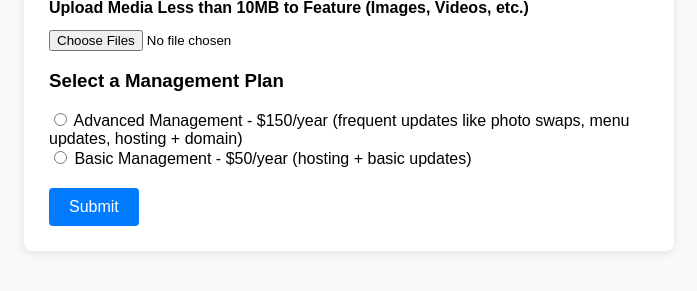
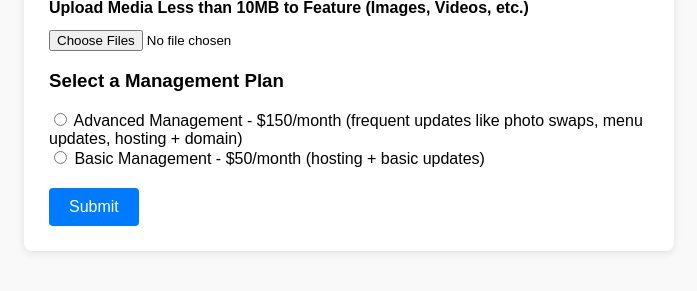
Before and after one commit to customweb6/home-page, a Flask app: page /entry in a window 1280 px wide. Shown: the part 750-1041 px from the top of the page, without its empty margins (291-988 px from the left). Run offline with Flask 3, Linux system fonts and the light colour scheme; parts of the project's set-up code (start-up, migrations or seed data) failed here and were passed over.

Commit message:
Update entry.html

```diff
--- a/templates/entry.html
+++ b/templates/entry.html
@@ -81,10 +81,10 @@
     <div class="management-plans">
 
         <input type="radio" name="managementPlan" value="Advanced Management" required>
-        Advanced Management - $150/year (frequent updates like photo swaps, menu updates, hosting + domain)
+        Advanced Management - $150/month (frequent updates like photo swaps, menu updates, hosting + domain)
       <br>
         <input type="radio" name="managementPlan" value="Basic Management">
-        Basic Management - $50/year (hosting + basic updates)
+        Basic Management - $50/month (hosting + basic updates)
     </div>
 
 
```
